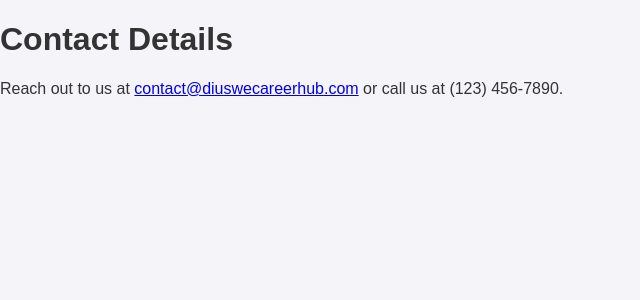
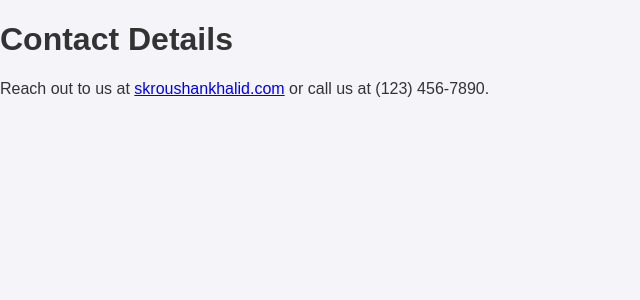
Before and after one commit to RoushanKhalid/DIU_SWE_Career_Hub, a Flask app: page /contact in a window 1280 px wide. Shown: the top 300 px of the page, without its empty margins (0-640 px from the left). Run offline with Flask 3, Linux system fonts and the light colour scheme.

Commit message:
mainkar chipay porchi

```diff
--- a/templates/contact.html
+++ b/templates/contact.html
@@ -8,7 +8,7 @@
 
 <body>
     <h1>Contact Details</h1>
-    <p>Reach out to us at <a href="mailto:contact@diuswecareerhub.com">contact@diuswecareerhub.com</a> or call us at
+    <p>Reach out to us at <a href="mailto:skroushankhalid.com">skroushankhalid.com</a> or call us at
         (123) 456-7890.</p>
 </body>
 
```
